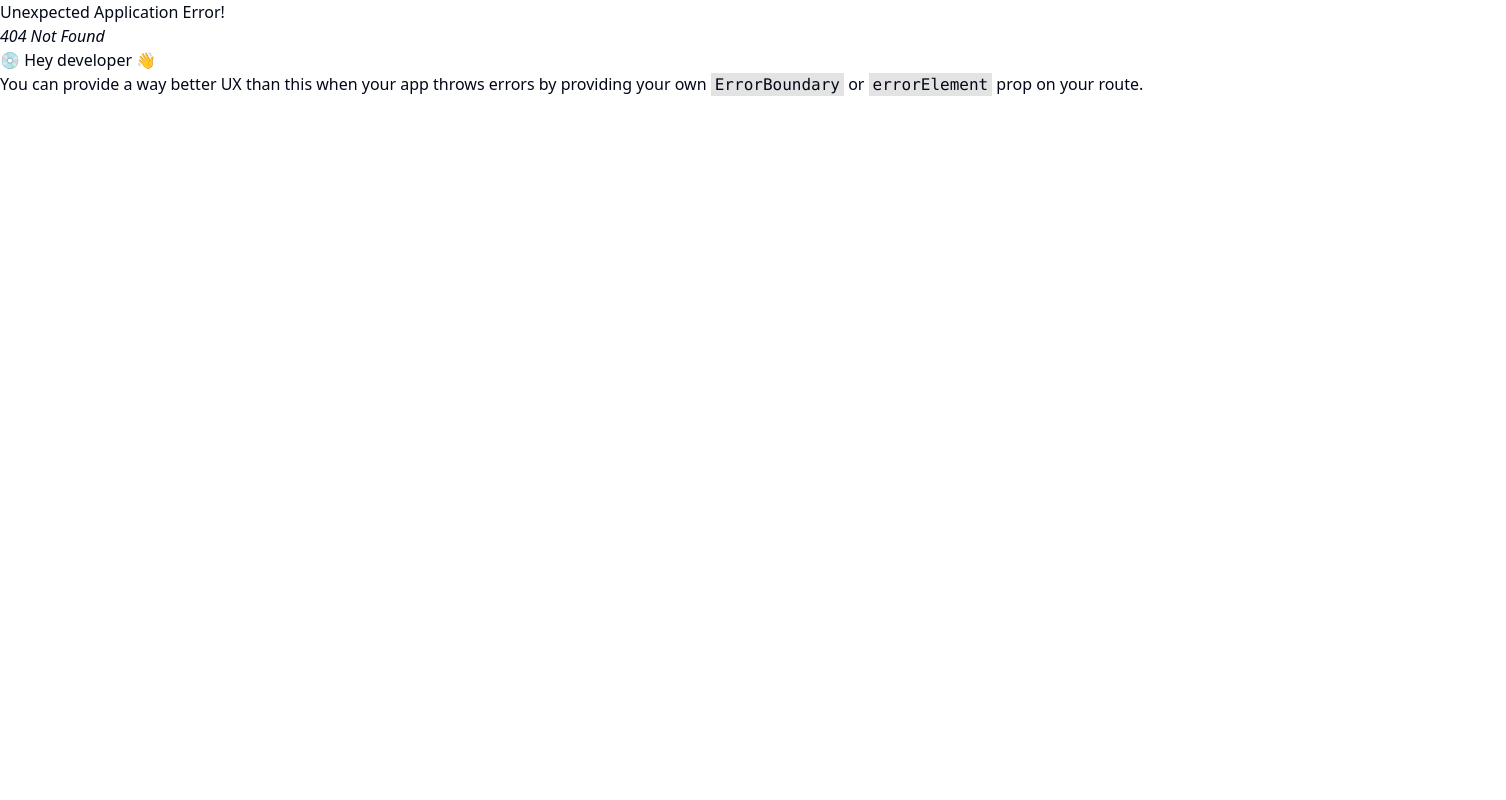
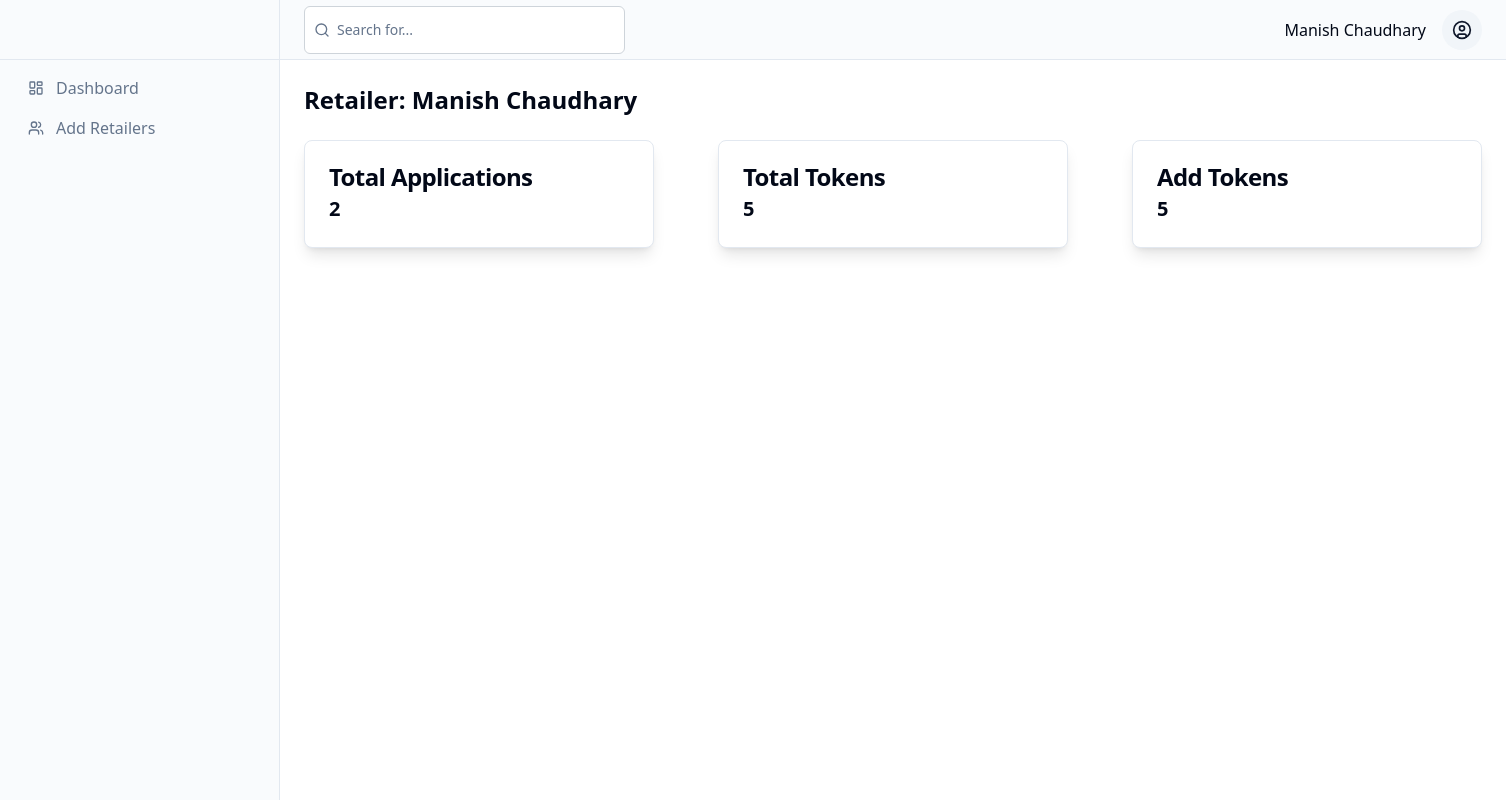
Before and after one commit to Manishch27/Retailers-Panel-Frontend, a React (Vite) app: page /dashboard/retailer/1 in a window 1280 px wide. Before the commit this address had no page. Shown: the whole page, 1506 px wide, since content can reach past the window. Built offline with nearby package versions, Linux system fonts and the light colour scheme; sample sign-in values are in the browser's storage.

Commit message:
use useParams

```diff
--- a/src/App.jsx
+++ b/src/App.jsx
@@ -1,10 +1,12 @@
 import { createBrowserRouter, Navigate, RouterProvider } from "react-router-dom";
 import ProtectedRoutes from "./utils/protectedRoutes";
 import RoleBasedElement from "./utils/roleBasedElements";
+import RedirectIfAuthenticated from "./utils/redirectIfAuthenticated";
 
 // Admin Components
 import AdminDashboard from "./pages/admin/Dashboard";
 import AddRetailers from "./pages/admin/AddRetailers";
+import AdminRetailer from "./pages/admin/Retailer";
 
 // Retailer Components
 import RetailerDashboard from "./pages/retailer/Dashboard";
@@ -49,11 +51,23 @@ const router = createBrowserRouter([
           />
         ),
       },
+
+      {
+        path: "retailer/:id",
+        element: (
+          <RoleBasedElement
+            adminComponent={<AdminRetailer />}
+            retailerComponent={<Navigate to="/dashboard/home" />} // Redirect retailers away from this route
+          />
+        ),
+      }
     ],
   },
   {
+
     path: "/",
-    element: <LoginForm />,
+    element: <RedirectIfAuthenticated element={<LoginForm />} />,
+
   },
   {
     path: "/unauthorized",
--- a/src/pages/admin/Dashboard.jsx
+++ b/src/pages/admin/Dashboard.jsx
@@ -4,8 +4,6 @@ import { user, application } from '../../../apis/api';
 import { useNavigate } from 'react-router-dom';
 
 import { CardWithForm } from "@/components/ui/card-dash";
-
-import { useParams } from 'react-router-dom';
 
 import {
   Table,
@@ -25,8 +23,9 @@ const AdminDashboard = () => {
   const [error, setError] = useState(null);
   const navigate = useNavigate();
 
+  //  fetchRetailers from the endpoint
   useEffect(() => {
-    //  fetchRetailers
+
     const fetchRetailers = async () => {
       try {
         const token = localStorage.getItem('token'); // Get the token from localStorage
@@ -96,6 +95,12 @@ const AdminDashboard = () => {
     return <div>Error loading retailers: {error}</div>;
   }
 
+  const handleView = (id) => () => {
+    navigate(`/dashboard/retailer/${
+      id
+    }`);
+  };
+
   return (
     <main className="flex flex-1 flex-col gap-4 p-4 lg:gap-6 lg:p-6">
       <h1 className="text-xl font-semibold md:text-2xl">Dashbord CSC Update</h1>
@@ -117,12 +122,12 @@ const AdminDashboard = () => {
   </TableHeader>
   <TableBody>
     {retailers.map((retailer, index) => (
-      <TableRow key={retailer.id}>
+      <TableRow key={retailer._id}>
         <TableCell>{index + 1}</TableCell>
         <TableCell>{retailer.name}</TableCell>
         <TableCell className="text-right">{retailer.tokens}</TableCell>
         <TableCell className="text-right">
-          <button className="text-blue-600">View</button>
+          <button className="text-blue-600" onClick={handleView(retailer._id)}>View</button>
         </TableCell>
       </TableRow>
     ))}
--- /dev/null
+++ b/src/pages/admin/Retailer.jsx
@@ -0,0 +1,22 @@
+import React from 'react'
+import { useParams } from 'react-router-dom';
+import { CardWithForm } from "@/components/ui/card-dash";
+
+const AdminRetailer = () => {
+  const {id} = useParams();
+  return (
+    <main className="flex flex-1 flex-col gap-4 p-4 lg:gap-6 lg:p-6">
+    <h1 className="text-xl font-semibold md:text-2xl">Retailer: {`Manish Chaudhary`}</h1>
+    <div className="flex flex-col gap-24">
+      <div className="flex gap-16">
+        <CardWithForm title={"Total Applications"} desc={2} />
+        <CardWithForm title={"Total Tokens"} desc={5} />
+        <CardWithForm title={"Add Tokens"} desc={5} />
+
+      </div>
+    </div>
+    </main>
+  )
+}
+
+export default AdminRetailer;
--- a/src/utils/roleBasedElements.jsx
+++ b/src/utils/roleBasedElements.jsx
@@ -1,8 +1,22 @@
-import { useSelector } from "react-redux";
+// utils/roleBasedElements.js
+import React from 'react';
+import { Navigate } from 'react-router-dom';
 
 const RoleBasedElement = ({ adminComponent, retailerComponent }) => {
-  const isAdmin = useSelector((state) => state.auth.isAdmin);
-  return isAdmin ? adminComponent : retailerComponent;
+  const user = localStorage.getItem('token');
+  const admin = localStorage.getItem('isAdmin');
+console.log(user);
+console.log(admin);
+
+  if (!user) {
+    return <Navigate to="/unauthorized" />;
+  }
+
+  if (admin === 'true') {
+    return adminComponent;
+  } else {
+    return retailerComponent;
+  }
 };
 
 export default RoleBasedElement;
```
